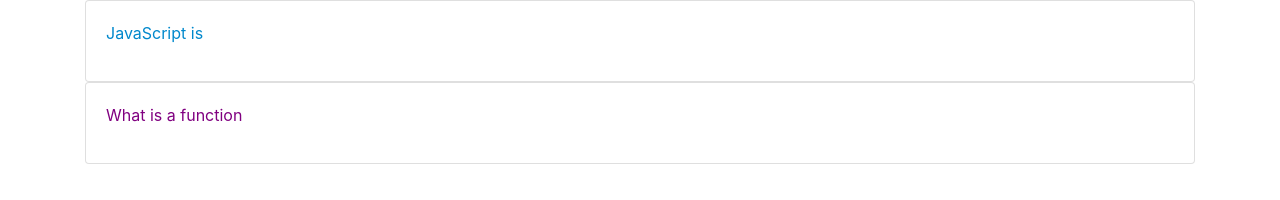
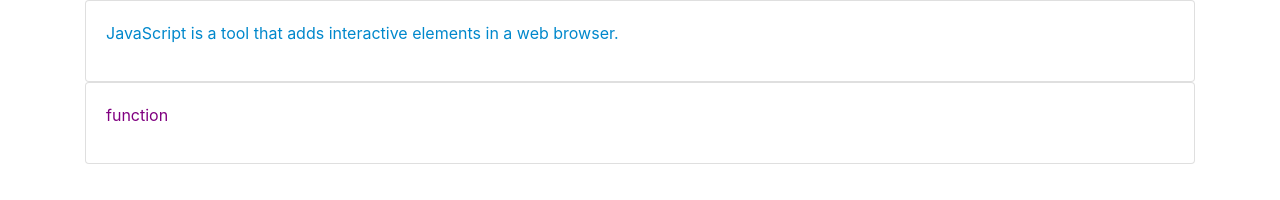
Before and after one commit to murphynd/Flashcards, a plain HTML site: page index.html in a window 1280 px wide. Both pictures are taken after a click on the element "JavaScript (JS)". Drawn offline with Linux system fonts and the light colour scheme.

Commit message:
it will add JS and function to flash card deck.
Co-authored-by: Sean Wilson <paintballsean@gmail.com>

```diff
--- a/index.html
+++ b/index.html
@@ -15,7 +15,7 @@
           <p><span class="toggleOne">JavaScript (JS)</span></p>
         </div>
         <div id="card-definition">
-          <p><span class="toggleOne">JavaScript is  </span></p>
+          <p><span class="toggleOne">JavaScript is a tool that adds interactive elements in a web browser. </span></p>
         </div>
       </div>
     </div>
@@ -23,7 +23,7 @@
     <div class="card">
       <div class="card-body">
         <div id="card-word-two">
-          <p><span class="toggleTwo">What is a function</span></p>
+          <p><span class="toggleTwo">function</span></p>
         </div>
         <div id="card-definition-two">
           <p><span class="toggleTwo">A function is a block of code that performs an action and returns a result; optionally takes arguments</span></p>
```
